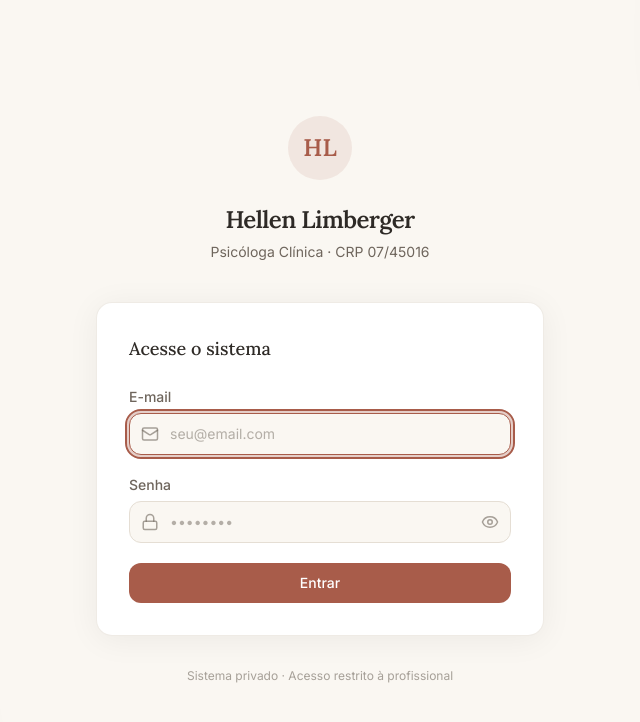
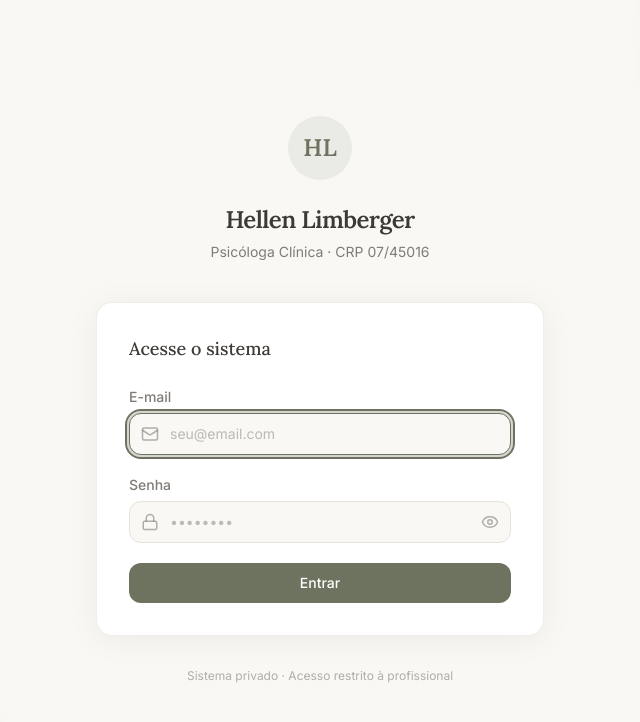
Before and after one commit to vitorrohde84/psisetting, a Next.js app: page /login in a window 1280 px wide. Shown: the top 722 px of the page, without its empty margins (320-960 px from the left). Built offline with nearby package versions, Linux system fonts and the light colour scheme.

Commit message:
style: atualiza paleta de cores para verde oliva e pêssego

```diff
--- a/app/globals.css
+++ b/app/globals.css
@@ -3,16 +3,16 @@
 /* ===== Design Tokens (SPEC.md §3) ===== */
 @theme inline {
   /* Palette */
-  --color-background: #FAF7F2;
+  --color-background: #F9F8F5; /* Creme claro da imagem de fundo */
   --color-surface: #FFFFFF;
-  --color-primary: #A85C4A;
-  --color-primary-dark: #8A4536;
-  --color-secondary: #6B7A5E;
-  --color-text: #2E2A26;
-  --color-text-muted: #6E655C;
-  --color-border: #E5DED4;
-  --color-danger: #B3483F;
-  --color-success: #6B8A5E;
+  --color-primary: #6E7360; /* Verde Oliva do ícone */
+  --color-primary-dark: #5A5E4F; /* Verde Oliva escuro */
+  --color-secondary: #DEBEA7; /* Pêssego / Rose gold do ícone */
+  --color-text: #3D3935;
+  --color-text-muted: #807B75;
+  --color-border: #E8E3DB;
+  --color-danger: #C06159;
+  --color-success: #759B70;
 
   /* Typography */
   --font-sans: var(--font-inter);
```
